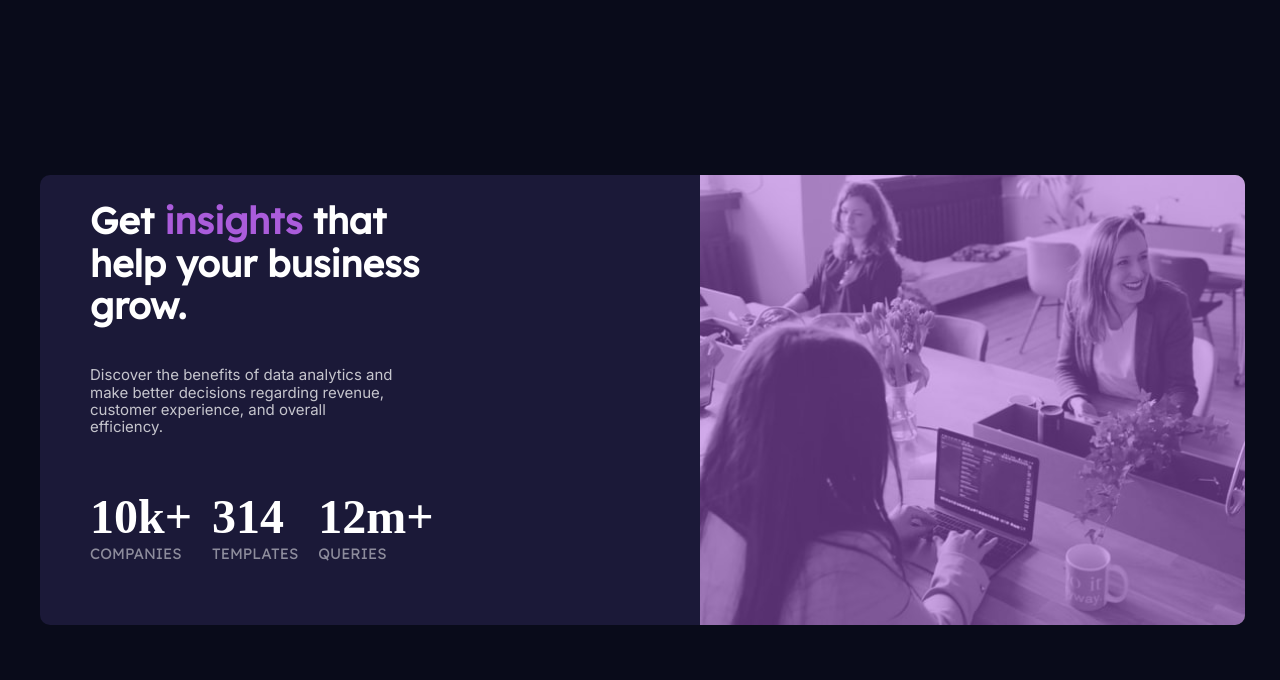
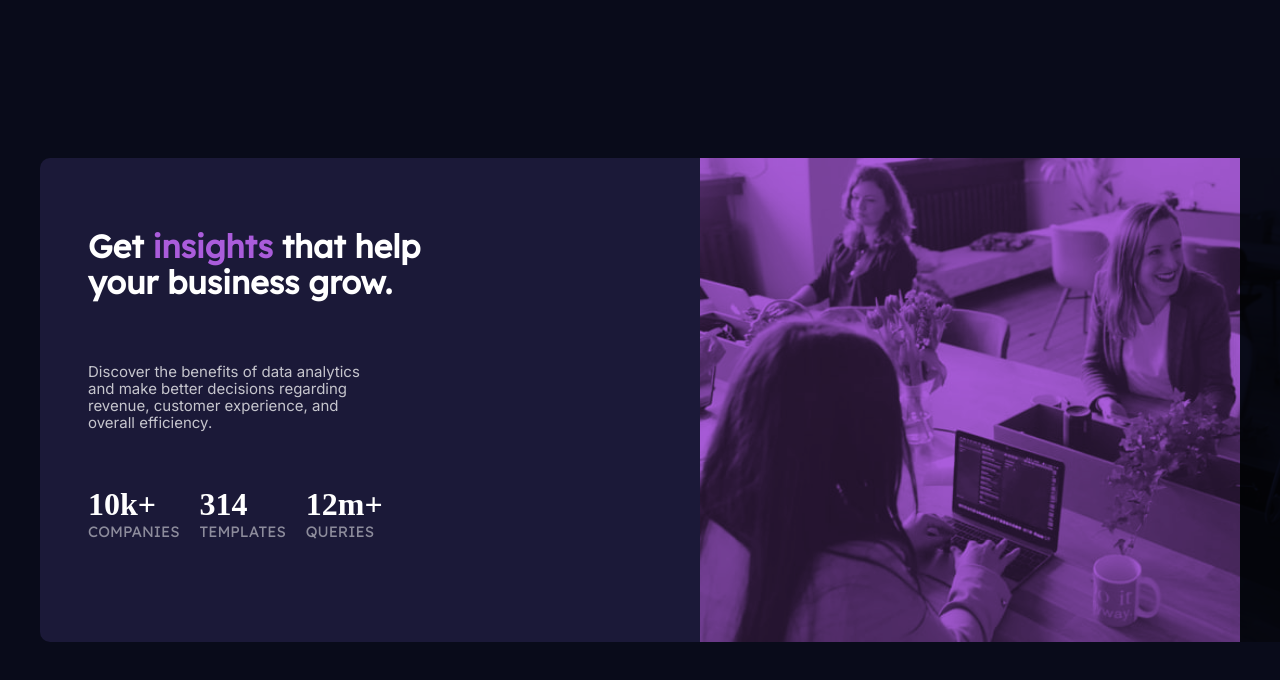
Before and after one commit to matthew-marco/stats-preview-card-component-main, a plain HTML site: page index.html in a window 1280 px wide. Drawn offline with Linux system fonts and the light colour scheme.

Commit message:
Add files via upload

```diff
--- a/index.html
+++ b/index.html
@@ -38,9 +38,7 @@
       </div>
       <div class="image">
         <img src="image-header-desktop.jpg" alt="">
-        <div class="filter">
 
-      </div>
       </div>
     </div>
   </main>
--- a/style.css
+++ b/style.css
@@ -45,15 +45,15 @@ p{
     display: flex;
     flex-direction: column;
 
-    /* align-items: center; */
-    /* margin-top: 10px; */
-    margin-left: 50px;
+
+    padding: 3rem;
+    width: 60%;
 }
 .container .card .text  h1{
     width: 60%;
     font-family: 'Lexend Deca', sans-serif;
-    font-size: 2.3rem;
-    margin-bottom: 40px;
+
+    padding-bottom: 40px;
 }
 .container .card .text  h1 span{
     color:  hsl(277, 64%, 61%);
@@ -61,7 +61,7 @@ p{
 .container .card .text  p{
     width: 50%;
     font-family: 'Inter', sans-serif;
-    margin-bottom: 54px;
+    padding-bottom: 54px;
 }
 .container .card .text .numbers{
     font-size: 2rem;
@@ -71,7 +71,9 @@ p{
     max-height: 50%;
     gap: 20px;
  }
-
+ .container .card .text .numbers h2 {
+    font-size: 2rem;
+ }
  .container .card .text .numbers h2 p{
     font-size: 0.938rem;
     color: hsla(0, 0%, 100%, 0.50);
@@ -81,29 +83,15 @@ p{
  }
 
 .container .card .image {
+    background-color:hsl(277, 64%, 61% )
 
-
-    position: relative;
 
 }
 .container .card .image img{
+    height: 100%;
+    mix-blend-mode:multiply;
+    opacity: .8;
 
-
-    height: 100%;
-    border-top-right-radius: 10px;
-    border-bottom-right-radius: 10px;
-
-}
-.container .card .image .filter{
-    position: absolute;
-    left: 0;
-    top: 0;
-    width: 101%;
-    height: 100%;
-    background-color: hsl(277, 64%, 61% );
-    opacity: 50%;
-    border-top-right-radius: 10px;
-    border-bottom-right-radius: 10px;
 
 
 }
```
